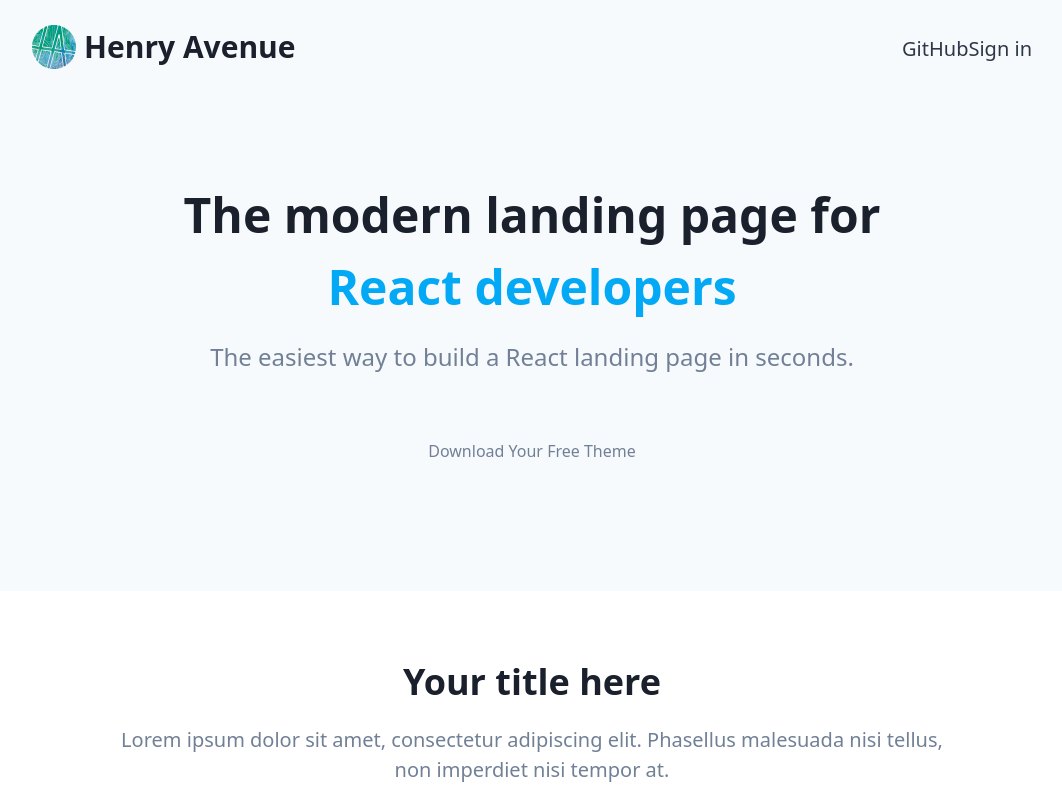
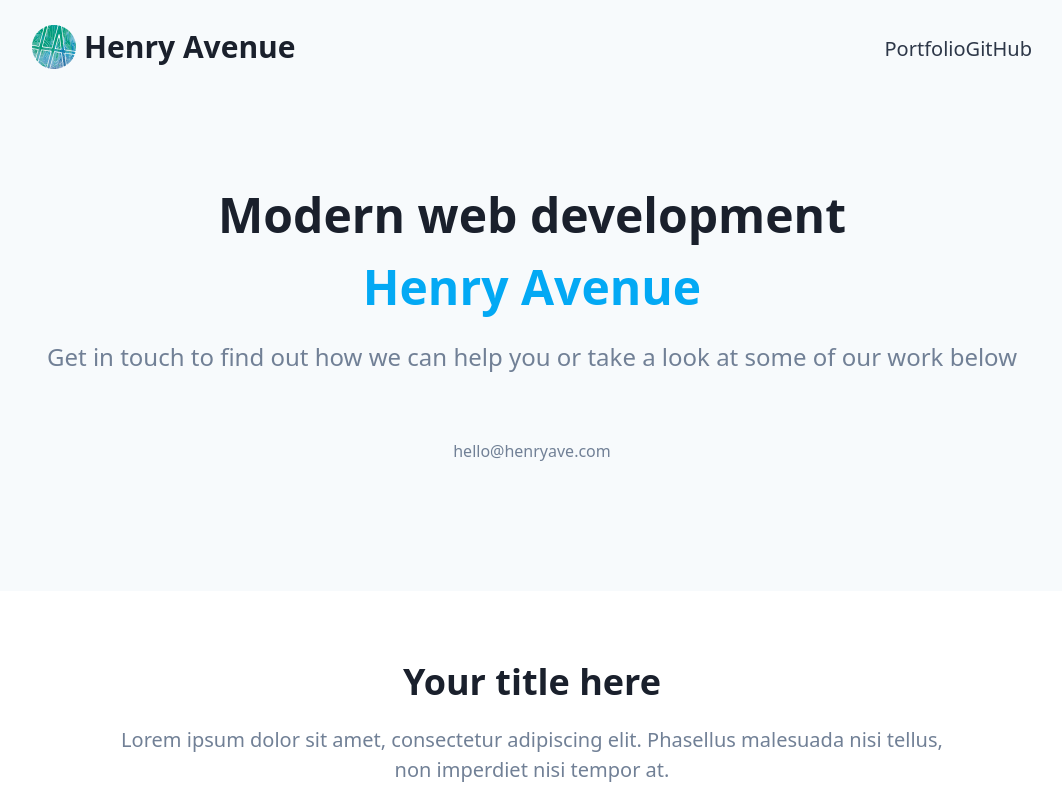
Before and after one commit to rt3me/nextjs-henryave.com, a Next.js app: page / in a window 1280 px wide. Shown: the top 800 px of the page, without its empty margins (108-1170 px from the left). Built offline with nearby package versions, Linux system fonts and the light colour scheme.

Commit message:
Updated hero section

```diff
--- a/src/templates/Hero.tsx
+++ b/src/templates/Hero.tsx
@@ -12,13 +12,13 @@ const Hero = () => (
     <Section yPadding="py-6">
       <NavbarTwoColumns logo={<Logo xl />}>
         <li>
-          <Link href="https://github.com/ixartz/Next-JS-Landing-Page-Starter-Template">
-            <a>GitHub</a>
+          <Link href="/#portfolio">
+            <a>Portfolio</a>
           </Link>
         </li>
         <li>
-          <Link href="/">
-            <a>Sign in</a>
+          <Link href="https://github.com/rt3me">
+            <a>GitHub</a>
           </Link>
         </li>
       </NavbarTwoColumns>
@@ -28,15 +28,15 @@ const Hero = () => (
       <HeroOneButton
         title={
           <>
-            {'The modern landing page for\n'}
-            <span className="text-primary-500">React developers</span>
+            {'Modern web development\n'}
+            <span className="text-primary-500">Henry Avenue</span>
           </>
         }
-        description="The easiest way to build a React landing page in seconds."
+        description="Get in touch to find out how we can help you or take a look at some of our work below"
         button={
-          <Link href="https://creativedesignsguru.com/category/nextjs/">
+          <Link href="mailto:hello@henryave.com">
             <a>
-              <Button xl>Download Your Free Theme</Button>
+              <Button xl>hello@henryave.com</Button>
             </a>
           </Link>
         }
```
